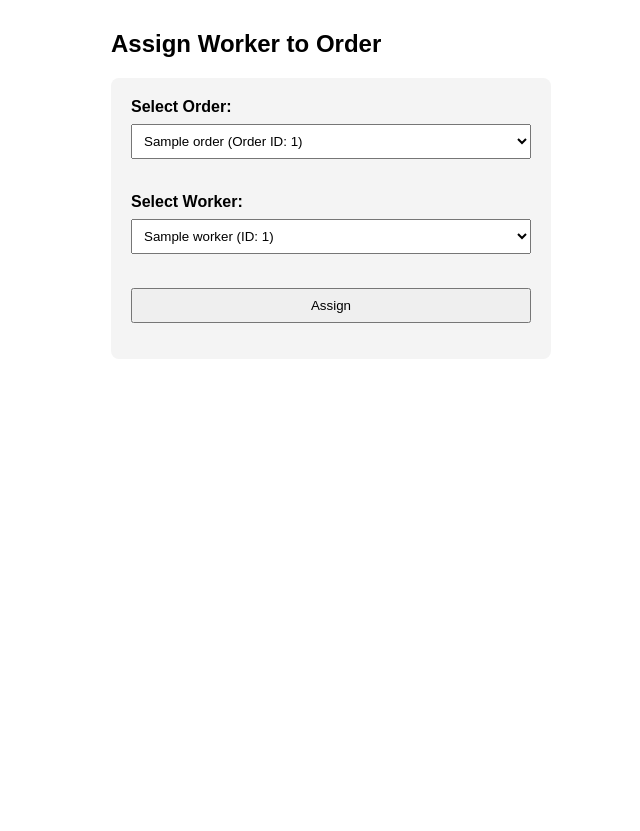
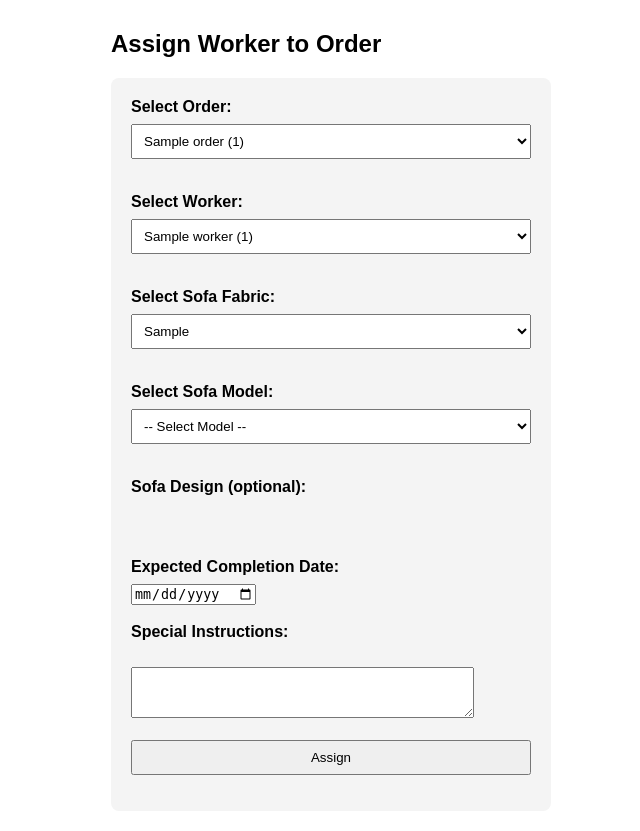
Before and after one commit to Sheelnikalje0425/Business_Management, a Flask app: template templates/assign_form.html in a window 1280 px wide. Shown: the part 70-901 px from the top of the page, without its empty margins (129-769 px from the left). Before the commit the page ends 393 px from the top, so only its background shows below. Run offline with Flask 3, Linux system fonts and the light colour scheme; the template is opened without the code that fills it: most values are stand-ins (such as "Sample title", 1, 10 or a date in 2020).

Commit message:
assign work page

```diff
--- a/app.py
+++ b/app.py
@@ -1,22 +1,19 @@
 from flask import (
     Flask, render_template, request, redirect,
-    url_for, session, flash, send_from_directory
+    url_for, session, flash, send_from_directory, jsonify
 )
-from pdf_generator import generate_assignment_pdf
-
 from functools import wraps
 import mysql.connector
 from datetime import date
 import os
 
-# ─── PDF helper (ReportLab) ────────────────────────────────────────────────────
-from reportlab.lib.pagesizes import A4
-from reportlab.pdfgen import canvas
+# PDF generation
+from pdf_generator import generate_assignment_pdf
 
 app = Flask(__name__)
-app.secret_key = 'your_secret_key'   # change in production!
+app.secret_key = "your_secret_key"  # 🔒 Change in production
 
-# ─── Database connection ───────────────────────────────────────────────────────
+# ─── MySQL Connection ─────────────────────────────────────────────────────────
 db = mysql.connector.connect(
     host="localhost",
     user="root",
@@ -25,45 +22,41 @@
 )
 cursor = db.cursor(dictionary=True)
 
-# ─── Ensure /static/pdfs/ exists no matter where we run from ───────────────────
-PDF_DIR = os.path.join(app.root_path, 'static', 'pdfs')
+# ─── Ensure static/pdfs folder ────────────────────────────────────────────────
+PDF_DIR = os.path.join(app.root_path, "static", "pdfs")
 os.makedirs(PDF_DIR, exist_ok=True)
 
-# ─── Login-required decorator ──────────────────────────────────────────────────
+# ─── Login Required Decorator ─────────────────────────────────────────────────
 def login_required(f):
     @wraps(f)
-    def decorated_function(*args, **kwargs):
-        if not session.get('admin_logged_in'):
-            return redirect(url_for('login'))
+    def decorated(*args, **kwargs):
+        if not session.get("admin_logged_in"):
+            return redirect(url_for("login"))
         return f(*args, **kwargs)
-    return decorated_function
+    return decorated
 
-
-
-# ─── Routes ────────────────────────────────────────────────────────────────────
-@app.route('/')
+# ─── Home ─────────────────────────────────────────────────────────────────────
+@app.route("/")
 @login_required
 def index():
     return render_template("index.html")
 
-
-@app.route('/orders')
+# ─── Orders ───────────────────────────────────────────────────────────────────
+@app.route("/orders")
 @login_required
 def view_orders():
     cursor.execute("SELECT * FROM orders ORDER BY id DESC")
-    orders = cursor.fetchall()
-    return render_template("orders.html", orders=orders)
+    return render_template("orders.html", orders=cursor.fetchall())
 
-
-@app.route('/orders/add', methods=['GET', 'POST'])
+@app.route("/orders/add", methods=["GET", "POST"])
 @login_required
 def add_order():
-    if request.method == 'POST':
+    if request.method == "POST":
         data = (
-            request.form['customer_name'], request.form['address'],
-            request.form['contact_number'], request.form['order_date'],
-            request.form['sofa_type'], request.form['quantity'],
-            request.form['expected_delivery'], request.form['notes']
+            request.form["customer_name"], request.form["address"],
+            request.form["contact_number"], request.form["order_date"],
+            request.form["sofa_type"], request.form["quantity"],
+            request.form["expected_delivery"], request.form["notes"]
         )
         cursor.execute("""
             INSERT INTO orders
@@ -73,41 +66,85 @@
         """, data)
         db.commit()
         flash("New order added!", "success")
-        return redirect(url_for('view_orders'))
+        return redirect(url_for("view_orders"))
     return render_template("add_order.html")
 
+@app.route("/orders/complete/<int:order_id>")
+@login_required
+def mark_order_completed(order_id):
+    cursor.execute("SELECT * FROM orders WHERE id=%s", (order_id,))
+    order = cursor.fetchone()
+    if not order:
+        flash("Order not found.", "danger")
+        return redirect(url_for("view_orders"))
 
-@app.route('/workers')
+    cursor.execute("""
+        INSERT INTO completed_orders (
+            original_order_id, customer_name, address, contact_number,
+            order_date, sofa_type, quantity, expected_delivery, notes,
+            completion_date
+        ) VALUES (%s,%s,%s,%s,%s,%s,%s,%s,%s,%s)
+    """, (
+        order["id"], order["customer_name"], order["address"],
+        order["contact_number"], order["order_date"], order["sofa_type"],
+        order["quantity"], order["expected_delivery"], order["notes"],
+        date.today()
+    ))
+    cursor.execute("UPDATE orders SET status='completed' WHERE id=%s", (order_id,))
+    db.commit()
+    flash("Order marked as completed ✔️", "success")
+    return redirect(url_for("view_orders"))
+
+@app.route("/completed-orders")
+@login_required
+def view_completed_orders():
+    cursor.execute("SELECT * FROM completed_orders ORDER BY completion_date DESC")
+    return render_template("completed_orders.html", orders=cursor.fetchall())
+
+# ─── Workers ──────────────────────────────────────────────────────────────────
+@app.route("/workers")
 @login_required
 def view_workers():
     cursor.execute("SELECT * FROM workers ORDER BY id")
-    workers = cursor.fetchall()
-    return render_template("workers.html", workers=workers)
+    return render_template("workers.html", workers=cursor.fetchall())
 
-
-@app.route('/assign', methods=['GET', 'POST'])
+# ─── Assign Work ──────────────────────────────────────────────────────────────
+@app.route("/assign", methods=["GET", "POST"])
 @login_required
 def assign_worker():
-    if request.method == 'POST':
-        worker_id   = request.form['worker_id']
-        order_id    = request.form['order_id']
-        assign_date = date.today()
+    if request.method == "POST":
+        worker_id        = request.form["worker_id"]
+        order_id         = request.form["order_id"]
+        fabric_id        = request.form["fabric_id"]
+        sofa_model_id    = request.form["sofa_model_id"]
+        sofa_design_id   = request.form.get("sofa_design_id") or None
+        expected_comp    = request.form["completion_date"]
+        instructions     = request.form.get("instructions") or None
+        assign_date      = date.today()
 
-        # Insert the assignment
         cursor.execute("""
-            INSERT INTO work_assignments (worker_id, order_id, assign_date)
-            VALUES (%s, %s, %s)
-        """, (worker_id, order_id, assign_date))
+            INSERT INTO work_assignments (
+                worker_id, order_id, assign_date,
+                fabric_id, sofa_design_id, sofa_model_id,
+                expected_completion, instructions
+            )
+            VALUES (%s, %s, %s, %s, %s, %s, %s, %s)
+        """, (
+            worker_id, order_id, assign_date,
+            fabric_id, sofa_design_id, sofa_model_id,
+            expected_comp, instructions
+        ))
         db.commit()
         assignment_id = cursor.lastrowid
 
-        # Fetch details for PDF
         cursor.execute("SELECT * FROM workers WHERE id=%s", (worker_id,))
         worker = cursor.fetchone()
-        cursor.execute("SELECT * FROM orders WHERE id=%s",  (order_id,))
+        cursor.execute("SELECT * FROM orders WHERE id=%s", (order_id,))
         order  = cursor.fetchone()
 
-        pdf_file = generate_assignment_pdf(assignment_id, worker, order, assign_date, PDF_DIR)
+        pdf_file = generate_assignment_pdf(
+            assignment_id, worker, order, assign_date, PDF_DIR
+        )
 
         flash(
             "Work assigned! "
@@ -115,16 +152,50 @@
             "Download PDF</a>",
             "success"
         )
-        return redirect(url_for('assign_worker'))
+        return redirect(url_for("assign_worker"))
 
-    cursor.execute("SELECT id, name, contact_number FROM workers WHERE is_active=1")
+    # Dropdowns data
+    cursor.execute("SELECT id, name FROM workers WHERE is_active=1")
     workers = cursor.fetchall()
+
     cursor.execute("SELECT id, customer_name FROM orders WHERE status='in_progress'")
-    orders  = cursor.fetchall()
-    return render_template("assign_form.html", workers=workers, orders=orders)
+    orders = cursor.fetchall()
 
+    cursor.execute("SELECT id, fabric_type FROM fabrics")
+    fabrics = cursor.fetchall()
 
-@app.route('/assignments')
+    cursor.execute("SELECT id, model_name FROM sofa_models")
+    sofa_models = cursor.fetchall()
+
+    return render_template("assign_form.html",
+        workers=workers, orders=orders,
+        fabrics=fabrics, sofa_models=sofa_models
+    )
+
+# ─── Return Designs JSON for Selected Model ───────────────────────────────────
+@app.route("/get_designs/<int:model_id>")
+@login_required
+def get_designs_for_model(model_id):
+    cursor.execute("""
+        SELECT sd.id, sm.model_name, sd.photo_path
+        FROM sofa_designs sd
+        JOIN sofa_models sm ON sm.id = sd.sofa_model_id
+        WHERE sd.sofa_model_id = %s
+    """, (model_id,))
+    rows = cursor.fetchall()
+
+    designs = [
+        {
+            "id": r["id"],
+            "model_name": r["model_name"],
+            "photo_url": url_for("static", filename=r["photo_path"]),
+        }
+        for r in rows
+    ]
+    return jsonify(designs)
+
+# ─── Assignments ──────────────────────────────────────────────────────────────
+@app.route("/assignments")
 @login_required
 def view_assignments():
     cursor.execute("""
@@ -136,39 +207,35 @@
         JOIN orders  o ON wa.order_id  = o.id
         ORDER BY wa.assign_date DESC
     """)
-    assignments = cursor.fetchall()
-    return render_template("assignments.html", assignments=assignments)
+    return render_template("assignments.html", assignments=cursor.fetchall())
 
-
-@app.route('/pdf/<filename>')
+# ─── Serve PDFs ───────────────────────────────────────────────────────────────
+@app.route("/pdf/<filename>")
 @login_required
 def download_pdf(filename):
     return send_from_directory(PDF_DIR, filename, as_attachment=True)
 
-
-# ─── Admin login & logout ──────────────────────────────────────────────────────
-@app.route('/login', methods=['GET', 'POST'])
+# ─── Admin Login & Logout ─────────────────────────────────────────────────────
+@app.route("/login", methods=["GET", "POST"])
 def login():
-    if request.method == 'POST':
-        uname = request.form['username']
-        pwd   = request.form['password']
+    if request.method == "POST":
+        uname = request.form["username"]
+        pwd   = request.form["password"]
         cursor.execute(
             "SELECT * FROM admin_login WHERE username=%s AND password=%s",
             (uname, pwd)
         )
         if cursor.fetchone():
-            session['admin_logged_in'] = True
-            return redirect(url_for('index'))
+            session["admin_logged_in"] = True
+            return redirect(url_for("index"))
         flash("Invalid credentials", "danger")
     return render_template("login.html")
 
+@app.route("/logout")
+def logout():
+    session.pop("admin_logged_in", None)
+    return redirect(url_for("login"))
 
-@app.route('/logout')
-def logout():
-    session.pop('admin_logged_in', None)
-    return redirect(url_for('login'))
-
-
-# ─── Main ──────────────────────────────────────────────────────────────────────
-if __name__ == '__main__':
+# ─── Run Server ───────────────────────────────────────────────────────────────
+if __name__ == "__main__":
     app.run(debug=True)
--- a/templates/assign_form.html
+++ b/templates/assign_form.html
@@ -1,21 +1,111 @@
 {% extends "layout.html" %}
 {% block content %}
 <h2>Assign Worker to Order</h2>
+
 <form method="POST">
-    <label for="order">Select Order:</label>
+
+  <!-- Order -->
+  <label>Select Order:</label>
   <select name="order_id" required>
-        {% for order in orders %}
-            <option value="{{ order.id }}">{{ order.customer_name }} (Order ID: {{ order.id }})</option>
+    {% for o in orders %}
+      <option value="{{ o.id }}">{{ o.customer_name }} ({{ o.id }})</option>
     {% endfor %}
   </select><br><br>
 
-    <label for="worker">Select Worker:</label>
+  <!-- Worker -->
+  <label>Select Worker:</label>
   <select name="worker_id" required>
-        {% for worker in workers %}
-            <option value="{{ worker.id }}">{{ worker.name }} (ID: {{ worker.id }})</option>
+    {% for w in workers %}
+      <option value="{{ w.id }}">{{ w.name }} ({{ w.id }})</option>
     {% endfor %}
   </select><br><br>
 
+  <!-- Fabric -->
+  <label>Select Sofa Fabric:</label>
+  <select name="fabric_id" required>
+    {% for f in fabrics %}
+      <option value="{{ f.id }}">{{ f.fabric_type }}</option>
+    {% endfor %}
+  </select><br><br>
+
+  <!-- Sofa MODEL -->
+  <label>Select Sofa Model:</label>
+  <select name="sofa_model_id" id="modelSelect" required>
+    <option value="">-- Select Model --</option>
+    {% for m in sofa_models %}
+      <option value="{{ m.id }}">{{ m.model_name }}</option>
+    {% endfor %}
+  </select><br><br>
+
+  <!-- Sofa DESIGN Selection -->
+  <label for="designGrid">Sofa Design (optional):</label><br>
+
+  <!-- Image Grid -->
+  <div id="designGrid" style="display:none; gap:10px; flex-wrap:wrap;"></div>
+
+  <!-- Hidden Input for Selected Design -->
+  <input type="hidden" name="sofa_design_id" id="designInput">
+
+  <!-- Preview of Selected Design -->
+  <img id="designPreview" src="" alt="Chosen Design"
+       style="display:none; max-width:220px; border:1px solid #ccc; padding:5px; margin-top:10px;"><br><br>
+
+  <!-- Completion Date -->
+  <label>Expected Completion Date:</label>
+  <input type="date" name="completion_date" required><br><br>
+
+  <!-- Instructions -->
+  <label>Special Instructions:</label><br>
+  <textarea name="instructions" rows="3" cols="40"></textarea><br><br>
+
   <button type="submit">Assign</button>
 </form>
+
+<!-- JS: Fetch & Select Designs -->
+<script>
+const modelSelect  = document.getElementById('modelSelect');
+const grid         = document.getElementById('designGrid');
+const hiddenInput  = document.getElementById('designInput');
+const preview      = document.getElementById('designPreview');
+
+modelSelect.addEventListener('change', () => {
+  const modelId = modelSelect.value;
+  grid.innerHTML = '';
+  hiddenInput.value = '';
+  preview.style.display = 'none';
+  if (!modelId) { grid.style.display = 'none'; return; }
+
+  fetch(`/get_designs/${modelId}`)
+    .then(r => r.json())
+    .then(data => {
+      if (!data.length) { grid.style.display = 'none'; return; }
+      grid.style.display = 'flex';
+      data.forEach(d => {
+        const img = document.createElement('img');
+        img.src   = d.photo_url;
+        img.alt   = d.model_name;
+        img.style.cursor = 'pointer';
+        img.style.maxWidth = '120px';
+        img.style.border   = '2px solid transparent';
+        img.style.borderRadius = '4px';
+        img.style.margin = '5px';
+        img.dataset.id = d.id;
+
+        img.addEventListener('click', () => {
+          // Remove highlight from all
+          grid.querySelectorAll('img').forEach(i => i.style.border='2px solid transparent');
+          // Highlight selected
+          img.style.border = '2px solid #28a745';
+          // Set hidden input
+          hiddenInput.value = d.id;
+          // Show preview
+          preview.src = d.photo_url;
+          preview.style.display = 'block';
+        });
+
+        grid.appendChild(img);
+      });
+    });
+});
+</script>
 {% endblock %}
```
Also changed, not shown: templates/completed_orders.html (added, +22 -0 lines), templates/orders.html (+25 -1 lines), static/designs/design1.jpg (added), static/designs/design2.jpg (added), static/designs/design3.jpg (added), static/designs/design4.jpg (added), static/designs/design5.jpg (added), 1 other file. Lines whose indentation alone changed are shown as unchanged.
